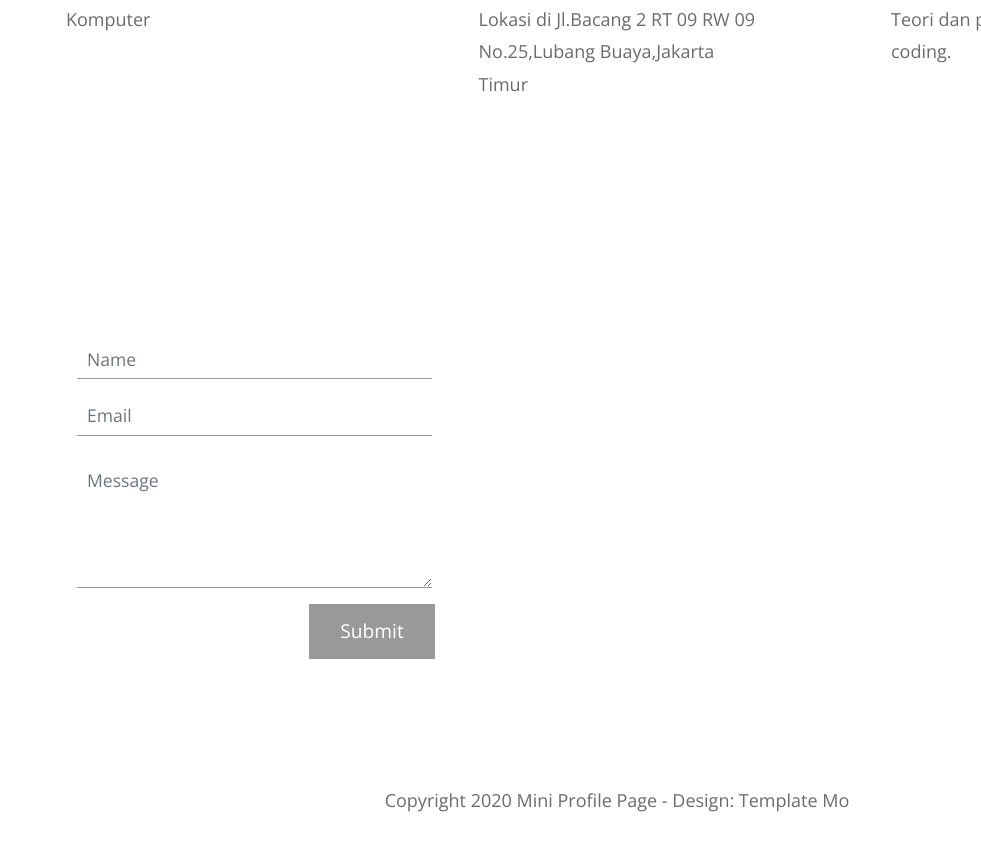
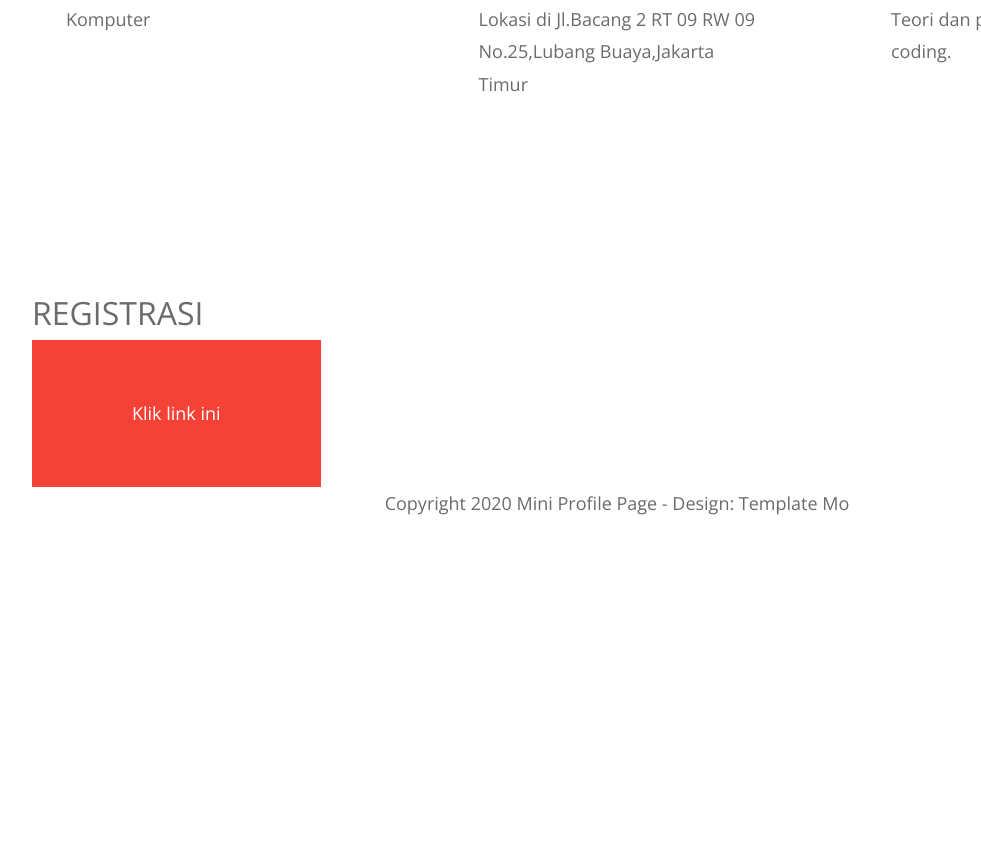
Before and after one commit to codingkamu/codingkamu.github.io, a plain HTML site: page index.html in a window 1280 px wide. Shown: the part 2731-3578 px from the top of the page, without its empty margins (23-1004 px from the left). Drawn offline with nearby package versions, Linux system fonts and the light colour scheme.

Commit message:
Update index.html

```diff
--- a/index.html
+++ b/index.html
@@ -164,51 +164,25 @@ https://templatemo.com/tm-530-mini-profile
 
         <div class="row">
           <div class="col-12">
-            <form
-              action="index.html"
-              method="POST"
-              id="tmContactForm"
-              class="tm-bg-white-transparent"
-            >
-              <div class="form-group">
-                <input
-                  type="text"
-                  id="contact_name"
-                  name="contact_name"
-                  class="form-control rounded-0 border-top-0 border-right-0 border-left-0"
-                  placeholder="Name"
-                  required
-                />
-              </div>
-              <div class="form-group">
-                <input
-                  type="email"
-                  id="contact_email"
-                  name="contact_email"
-                  class="form-control rounded-0 border-top-0 border-right-0 border-left-0"
-                  placeholder="Email"
-                  required
-                />
-              </div>
-              <div class="form-group">
-                <textarea
-                  rows="4"
-                  id="contact_message"
-                  name="contact_message"
-                  class="form-control rounded-0 border-top-0 border-right-0 border-left-0"
-                  placeholder="Message"
-                  required
-                ></textarea>
-              </div>
-              <div class="text-center">
-                <button
-                  type="submit"
-                  class="btn tm-btn-submit rounded-0 text-white"
-                >
-                  Submit
-                </button>
-              </div>
-            </form>
+             <style>
+              a:link, a:visited {
+                background-color: #f44336;
+                color: white;
+                padding: 60px 100px;
+                text-align: center;
+                text-decoration: none;
+                display: inline-block;
+              }
+
+              a:hover, a:active {
+                background-color: blue;
+              }
+              </style>
+              </head>
+              <body>
+
+              <h2>REGISTRASI</h2>
+              <a href="https://forms.gle/gw6Hbt1DFEqRYTTV9" target="_blank">Klik link ini</a>
           </div>
         </div>
         <!-- row -->
```
